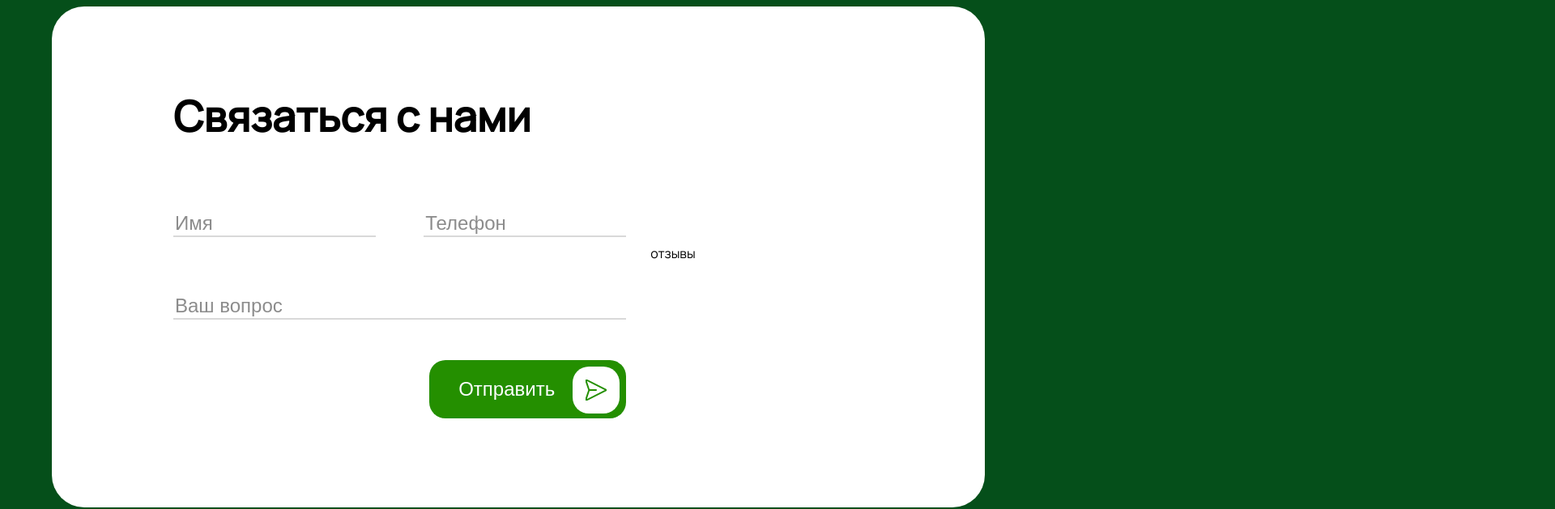
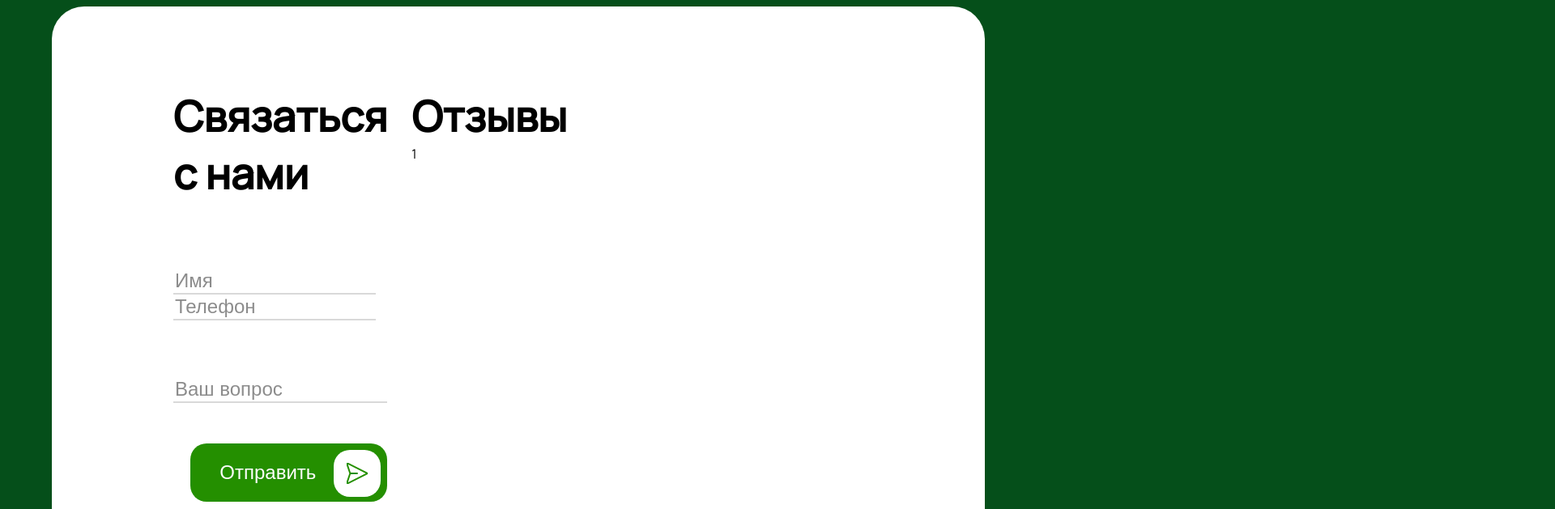
Before and after one commit to Zrossiz/pushishki_client, a Next.js app: page / in a window 1280 px wide. Shown: the part 5275-5904 px from the top of the page at 81% size, 1920 px wide, since content can reach past the window. Built offline with nearby package versions, Linux system fonts and the light colour scheme.

Commit message:
feat: added main page reviews component

```diff
--- /dev/null
+++ b/src/components/MainPageReviews/MainPageReviews.tsx
@@ -0,0 +1,21 @@
+import { Swiper, SwiperSlide } from 'swiper/react';
+import styles from './MainPageReviews.module.scss';
+import { HTag } from "@/elements";
+import 'swiper/css';
+
+export const MainPageReviews = () => {
+    return (
+        <>
+            <HTag tag="h2">Отзывы</HTag>
+            <div className={styles.sliderWrapper}>
+                <Swiper
+                    slidesPerView={1}
+                    className="mySwiper"
+                 >
+                    <SwiperSlide>1</SwiperSlide>
+                    <SwiperSlide>2</SwiperSlide>
+                </Swiper>
+            </div>
+        </>
+    )
+}
--- a/src/components/index.ts
+++ b/src/components/index.ts
@@ -2,3 +2,4 @@ export * from './ToTop/ToTop';
 export * from './WhatsApp/WhatsApp';
 export * from './CategoryNavigation/CategoryNavigation';
 export * from './Navigation/Navigation';
+export * from './MainPageReviews/MainPageReviews';
--- a/src/pageComponents/Form/Form.module.scss
+++ b/src/pageComponents/Form/Form.module.scss
@@ -110,4 +110,8 @@
             }
         }
     }
+
+    .reviewsWrapper {
+        align-self: flex-start;
+    }
 }
--- a/src/pageComponents/Form/Form.tsx
+++ b/src/pageComponents/Form/Form.tsx
@@ -4,6 +4,7 @@ import Image from 'next/image';
 import { useState } from 'react';
 import cn from 'classnames';
 import { motion } from 'framer-motion';
+import { MainPageReviews } from '@/components';
 
 export const Form = () => {
     const [send, setSend] = useState<boolean>(false);
@@ -122,7 +123,9 @@ export const Form = () => {
                     </button>
                 </div>
             </div>
-            <div className={styles.reviewsWrapper}>отзывы</div>
+            <div className={styles.reviewsWrapper}>
+                <MainPageReviews />
+            </div>
         </section>
     )
 }
```
Also changed, not shown: src/components/MainPageReviews/MainPageReviews.module.scss (added).
